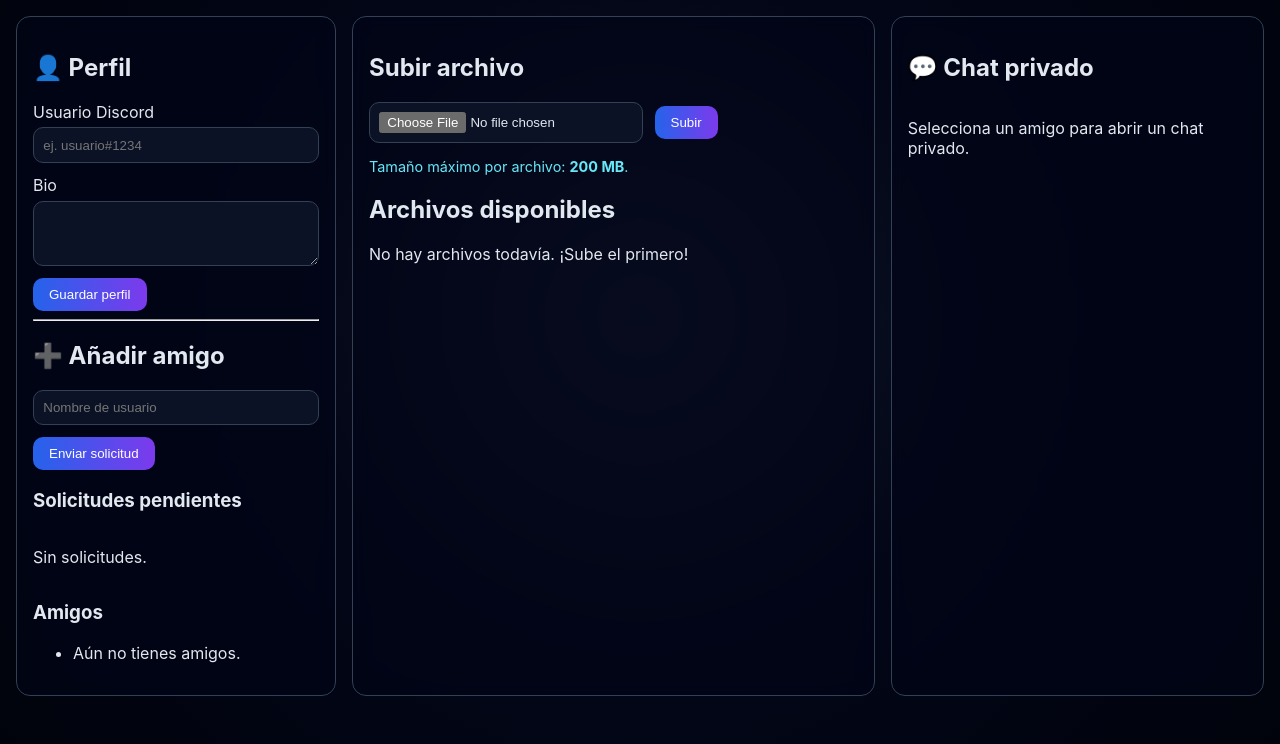
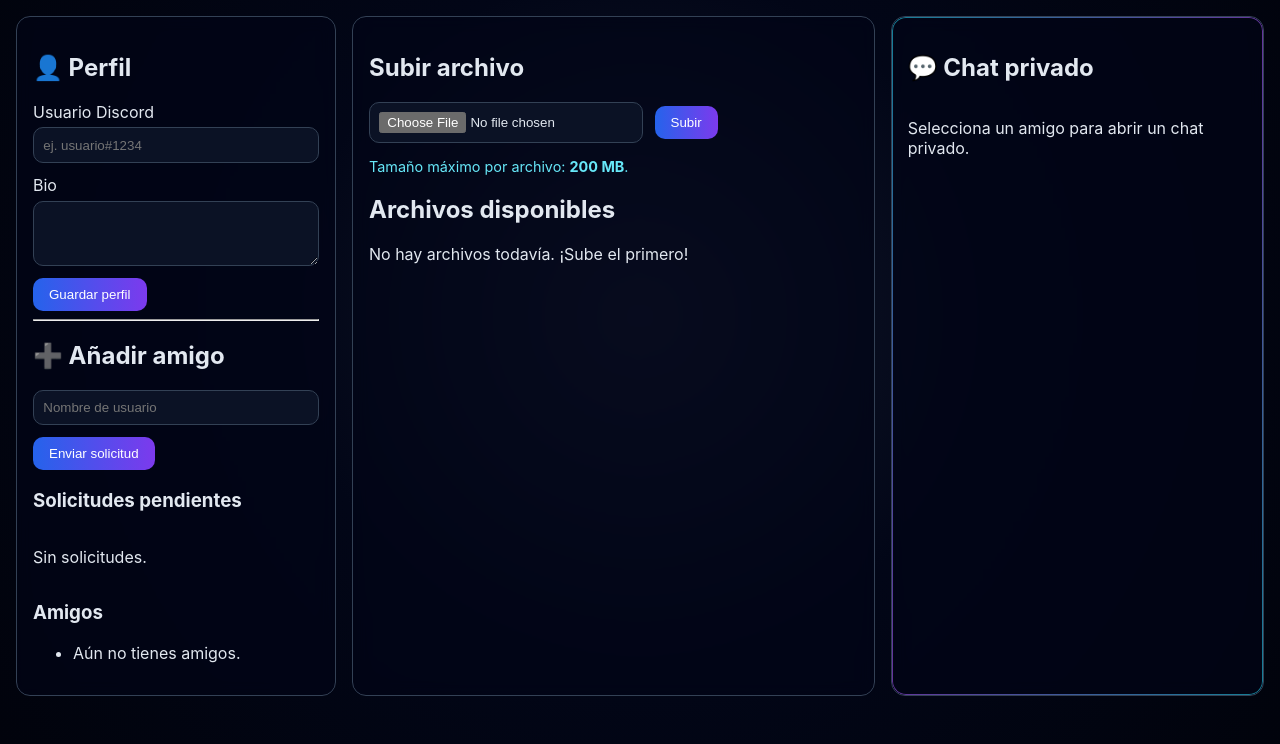
Before and after one commit to DRAKOzxz/app_upxy, a Flask app: page / in a window 1280 px wide. Shown: the part 111-855 px from the top of the page. Run offline with Flask 3, Linux system fonts and the light colour scheme; the visitor is signed in with stand-in values (Sample User, id 1); data comes from the database, SQL or seed files in the repository; data that the repository does not hold is empty.

Commit message:
Update chat_panel.html

```diff
--- a/templates/chat_panel.html
+++ b/templates/chat_panel.html
@@ -1,4 +1,4 @@
-<section class="card chat-card">
+<section class="card chat-card neon-card">
   <h2>💬 Chat privado</h2>
   {% if selected_friend %}
   <p>Hablando con <strong>{{ selected_friend.username }}</strong>.</p>
```
